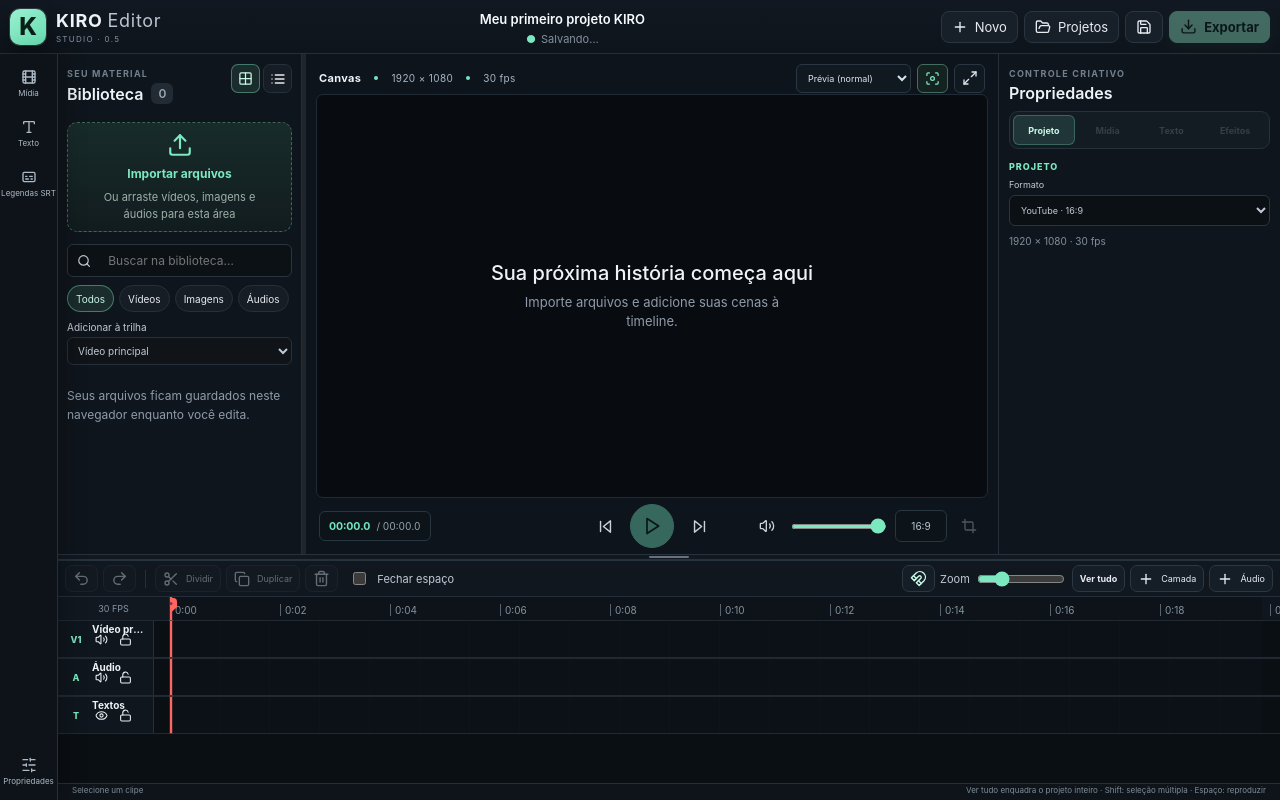
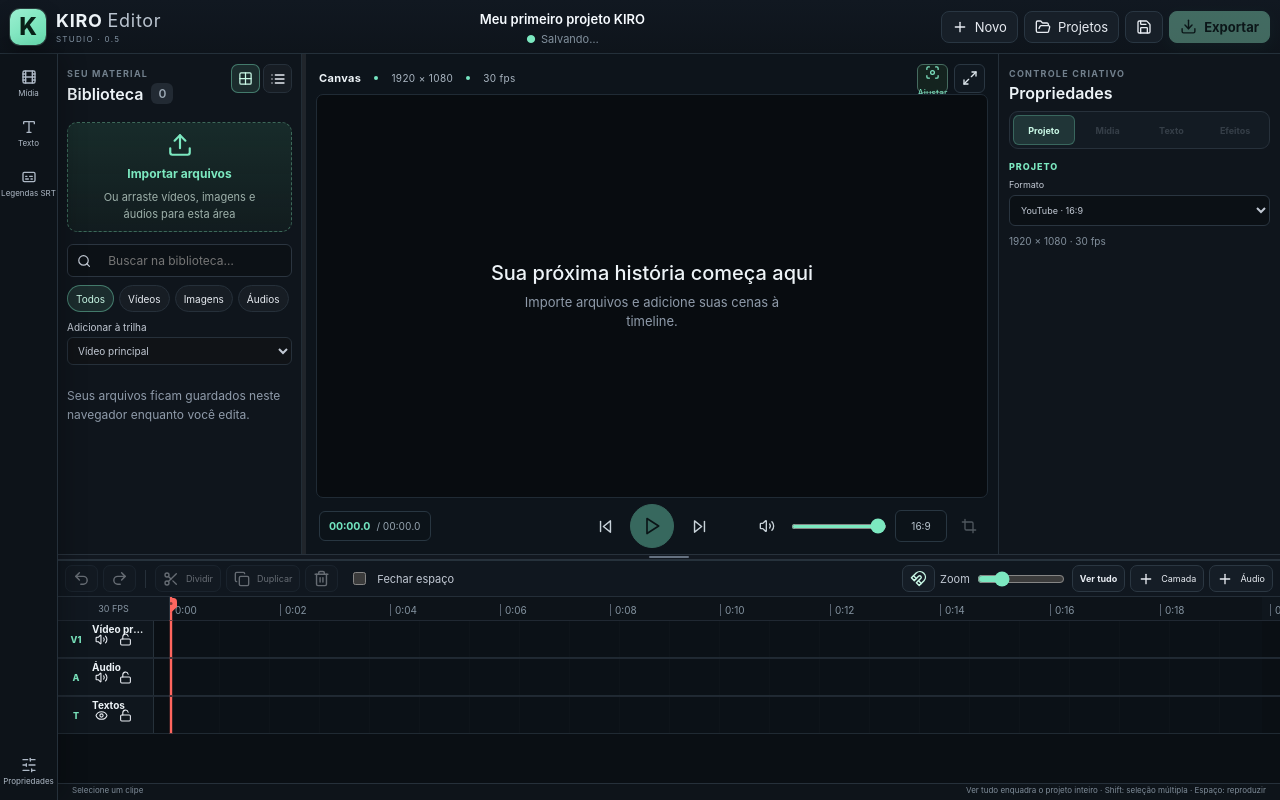
Before and after one commit to kiroaventureiro/kiro-editor, a React (Vite) app: page / in a window 1280 px wide. Built offline with nearby package versions, Linux system fonts and the light colour scheme.

Commit message:
ui: simplify preview controls and automate quality

```diff
--- a/src/components/Preview.tsx
+++ b/src/components/Preview.tsx
@@ -58,7 +58,6 @@ export default function Preview({
 
   const [status, setStatus] = useState(""),
     [ready, setReady] = useState(false),
-    [quality, setQuality] = useState(540),
     [volume, setVolume] = useState(1),
     [fitView, setFitView] = useState(true);
 
@@ -67,6 +66,7 @@ export default function Preview({
   >(undefined);
 
   const duration = projectDuration(project);
+  const previewQuality = focus ? 1080 : 720;
   const resourceKey = JSON.stringify(
     project.tracks
       .flatMap((t) => t.clips)
@@ -118,7 +118,7 @@ export default function Preview({
       .catch((e: Error) => {
         if (version === seekVersion.current) setStatus(e.message);
       });
-  }, [project, time, playing, ready, quality]);
+  }, [project, time, playing, ready, previewQuality]);
 
   useEffect(() => {
     if (!ready) return;
@@ -185,7 +185,7 @@ export default function Preview({
 
   const movable = !!selectedClip && selectedClip.type !== "audio";
   const factor =
-    quality / Math.min(project.settings.width, project.settings.height);
+    previewQuality / Math.min(project.settings.width, project.settings.height);
 
   const toggleMute = () => {
     if (volume > 0) {
@@ -221,22 +221,14 @@ export default function Preview({
           )}
         </div>
         <div className="canvas-actions">
-          <select
-            aria-label="Qualidade da prévia"
-            value={quality}
-            onChange={(e) => setQuality(Number(e.target.value))}
-          >
-            <option value={360}>Prévia (leve)</option>
-            <option value={540}>Prévia (normal)</option>
-            <option value={1080}>Prévia (alta)</option>
-          </select>
           <button
-            className={fitView ? "active" : ""}
-            aria-label="Ajustar prévia à área"
-            title={fitView ? "Prévia ajustada" : "Ajustar prévia à área"}
+            className={`canvas-fit-toggle ${fitView ? "active" : ""}`}
+            aria-label={fitView ? "Modo Ajustar" : "Modo Preencher"}
+            title={fitView ? "Visualização: Ajustar" : "Visualização: Preencher"}
             onClick={() => setFitView((value) => !value)}
           >
             <Focus size={15} />
+            <span>{fitView ? "Ajustar" : "Preencher"}</span>
           </button>
           <button
             aria-label={focus ? "Sair do foco" : "Expandir canvas"}
```
